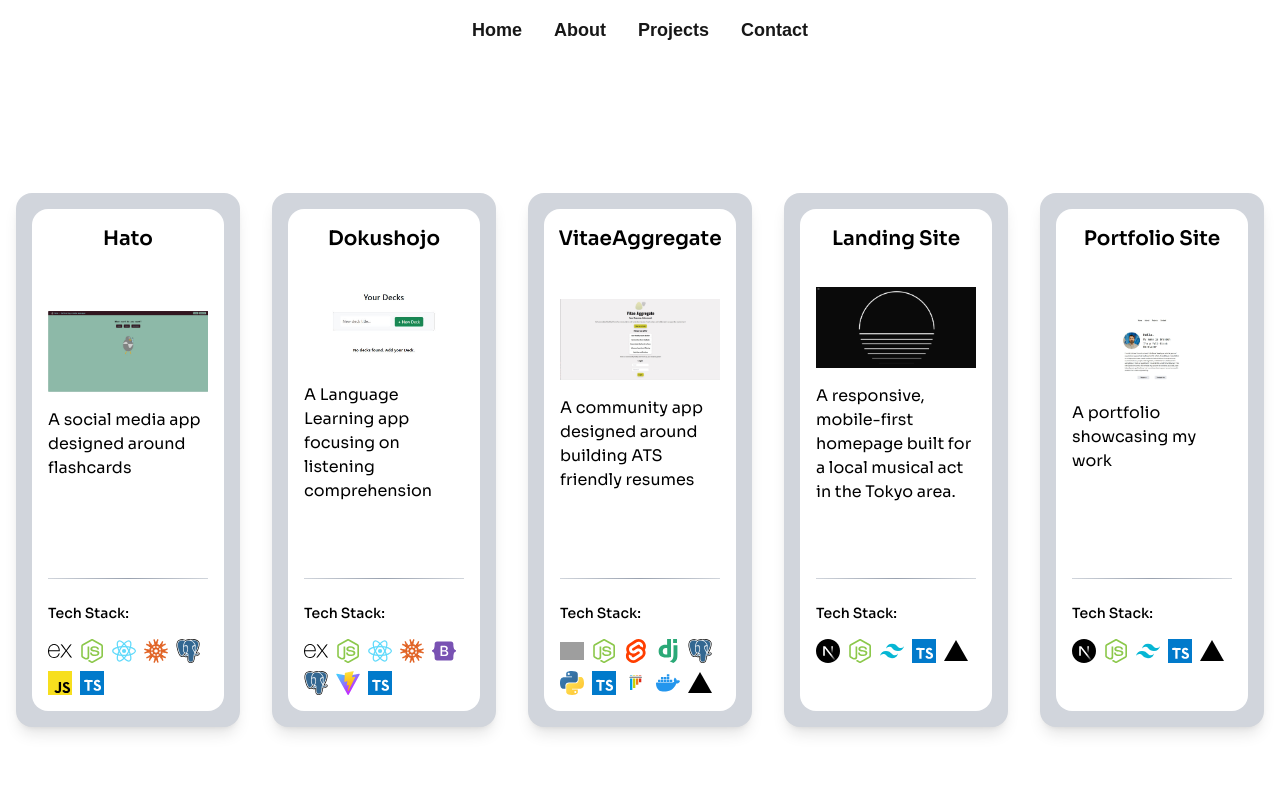
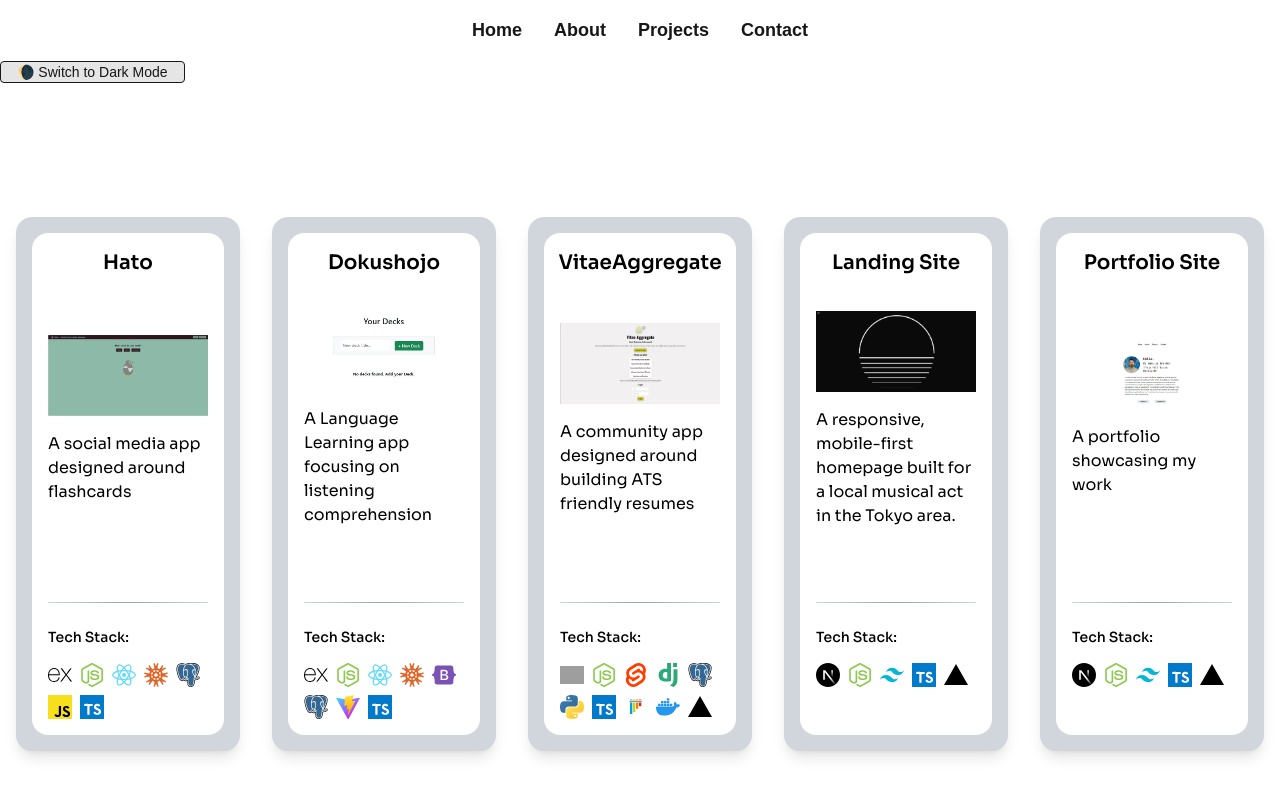
Before and after one commit to Bcook2289/portfolio, a Next.js app in the folder portfolio-project/: page /projects in a window 1280 px wide. Shown: the top 796 px of the page. Built offline with nearby package versions, Linux system fonts and the light colour scheme; grey boxes are pictures that could not be loaded.

Commit message:
tracking down some weirdness with the light/dark mode toggle

```diff
--- a/portfolio-project/src/app/globals.css
+++ b/portfolio-project/src/app/globals.css
@@ -11,6 +11,8 @@
   --font-jetbrains: var(--font-jetbrains-mono);
   --font-sora: var(--font-sora);
 }
+
+@custom-variant dark (&:where(.dark, .dark *));
 
 @media (prefers-color-scheme: dark) {
   :root {
--- a/portfolio-project/src/app/layout.tsx
+++ b/portfolio-project/src/app/layout.tsx
@@ -1,6 +1,8 @@
+import "./globals.css";
 import { JetBrains_Mono, Sora } from "next/font/google";
-import "./globals.css";
+import ThemeProviderWrapper from "../components/Theme/ThemeProvider";
 import React from "react";
+import type { ReactNode } from "react";
 
 const jetBrains = JetBrains_Mono({
   variable: "--font-jetbrains-mono",
@@ -18,14 +20,16 @@ export const metadata = {
   description: "Generated by create next app",
 };
 
-export default function RootLayout({ children }: Readonly<{children: React.ReactNode}>) {
+export default function RootLayout({ children }: {children: React.ReactNode}) {
   return (
     <>
-      <html lang="en">
+      <html lang="en" suppressHydrationWarning>
         <body
           className={`${sora.variable} ${jetBrains.variable} antialiased`}
           >
-          {children}
+            <ThemeProviderWrapper>
+              {children}
+            </ThemeProviderWrapper>
         </body>
       </html>
     </>
--- a/portfolio-project/src/components/Hero.tsx
+++ b/portfolio-project/src/components/Hero.tsx
@@ -26,12 +26,12 @@ const Hero = () => {
         <Button
           label="Projects"
           href="/projects"
-          className="px-4 py-2 w-35 rounded bg-gray-200 text-black hover:bg-black hover:text-white dark:text-black dark:bg-white transition-colors duration-500 cursor-pointer"
+          className="px-4 py-2 w-35 rounded bg-gray-200 text-black hover:bg-black hover:text-white dark:text-black dark:bg-white transition-colors border duration-500 cursor-pointer"
         />
         <Button
           label="Contact Me"
           href="/"
-          className="px-4 py-2 w-35 rounded bg-gray-200 text-black hover:bg-black hover:text-white dark:text-black dark:bg-white transition-colors duration-500 cursor-pointer"
+          className="px-4 py-2 w-35 rounded bg-gray-200 text-black hover:bg-black hover:text-white dark:text-black dark:bg-white transition-colors border duration-500 cursor-pointer"
         />
       </div>
     </div>
--- a/portfolio-project/src/components/NavBar.tsx
+++ b/portfolio-project/src/components/NavBar.tsx
@@ -3,6 +3,7 @@
 import { AnimatePresence, motion } from "framer-motion";
 import Link from "next/link";
 import { useState } from "react";
+import ThemeSwitcher from "./Theme/ThemeSwitcher";
 
 const navItems = [
   { label: "Home", href: "/" },
@@ -20,6 +21,7 @@ const NavBar = () => {
   const [isHovered, setIsHovered] = useState(false);
 
   return (
+    <>
       <nav className="w-full p-4">
         <ul className="flex justify-center space-x-8">
           {navItems.map((link) =>
@@ -85,6 +87,8 @@ const NavBar = () => {
           )}
         </ul>
       </nav>
+      <ThemeSwitcher/>
+    </>
   );
 };
 export default NavBar;
--- a/portfolio-project/src/components/ThemeProvider.tsx
+++ b/portfolio-project/src/components/Theme/ThemeProvider.tsx
@@ -5,10 +5,15 @@ import type { ReactNode } from "react";
 
 const ThemeProviderWrapper = ({children}: {children: ReactNode}) => {
     return (
-        <ThemeProvider attribute="class" defaultTheme="system" enableSystem>
+        <ThemeProvider
+            attribute="class"
+            defaultTheme="system"
+            enableSystem
+            disableTransitionOnChange
+        >
             {children}
         </ThemeProvider>
-    )
+    );
 }
 
 export default ThemeProviderWrapper;
--- /dev/null
+++ b/portfolio-project/src/components/Theme/ThemeSwitcher.tsx
@@ -0,0 +1,28 @@
+'use client';
+
+import { useTheme } from "next-themes";
+import { useEffect, useState } from "react";
+
+const ThemeSwitcher = () => {
+    const { resolvedTheme, setTheme } = useTheme();
+    const [ mounted, setMounted ] = useState(false);
+
+    useEffect(() => {
+        setMounted(true);
+    }, []);
+
+    if(!mounted) {
+        return null;
+    }
+
+    return (
+        <button
+            onClick={() => setTheme(resolvedTheme === 'dark' ? 'light' : 'dark')}
+            className="rounded px-4 py02 border text-sm transition-color bg-neutral-200 dark:bg-neutral-800"
+        >
+            {resolvedTheme === 'dark' ? '☀️ Switch to Light Mode' : '🌘 Switch to Dark Mode'}
+        </button>
+    )
+}
+
+export default ThemeSwitcher;
```
Also changed, not shown: portfolio-project/src/app/projects/page.tsx (+0 -39 lines). Lines whose indentation alone changed are shown as unchanged.
